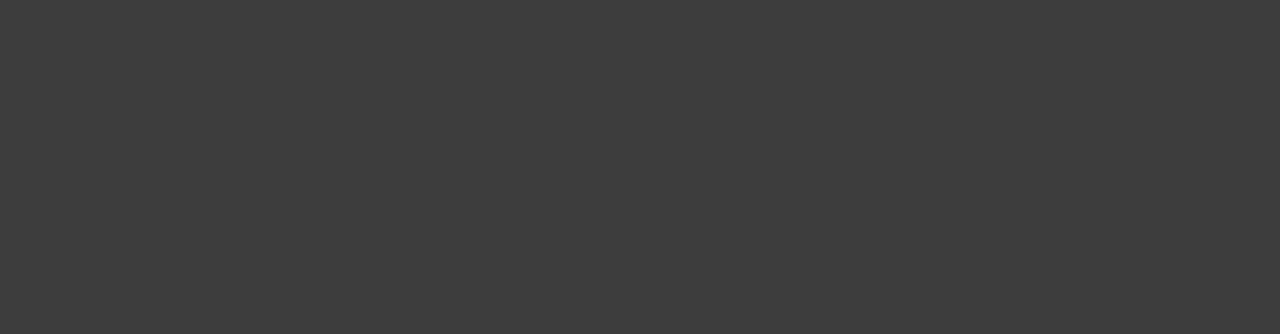
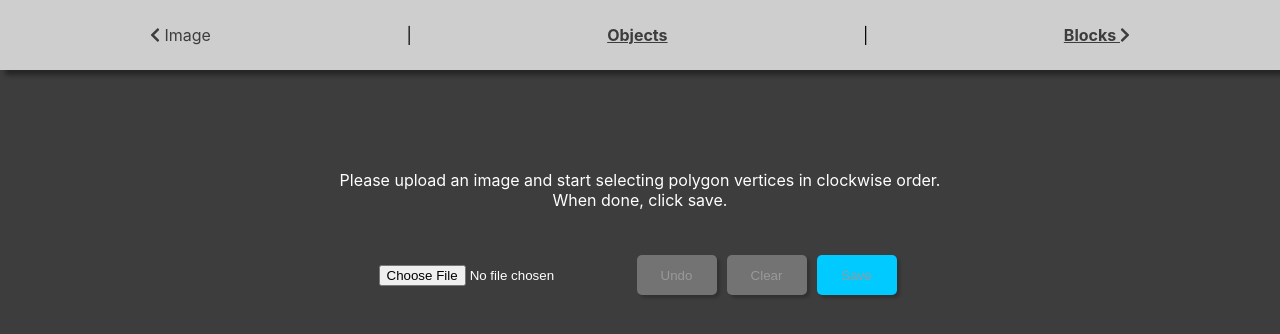
Before and after one commit to ofiron01/solar-panel-studio, a React (Create React App) app: page /image-upload in a window 1280 px wide. Before the commit this address had no page. Shown: the top 334 px of the page. Built offline with nearby package versions, Linux system fonts and the light colour scheme.

Commit message:
image upload, roof polygon rendering, refactoring

```diff
--- a/src/App.js
+++ b/src/App.js
@@ -1,12 +1,11 @@
 import Stage from "./components/Stage";
-import RoofSatImage from "./assets/sat01.png";
-
 import data from "./mock/sat01.json";
 import {useEffect, useState} from "react";
 import {appSteps, toolbarItemsMap} from "./constants";
 import Toolbar from "./components/Toolbar";
 import {useNavigate, useLocation} from "react-router-dom";
 import StateDialog from "./components/StateDialog";
+import ImageUpload from "./components/ImageUpload";
 
 const useDebouncedEffect = (effect, deps, delay) => {
     useEffect(() => {
@@ -24,17 +23,18 @@ function App({step}) {
     const [stageZoom, setStageZoom] = useState(projectState.viewZoom);
     const [gridOpacity, setGridOpacity] = useState(100);
     const [stageRotation, setStageRotation] = useState(projectState.viewOrientation);
-    const [blockToolSelected, setBlockToolSelected] = useState(toolbarItemsMap[step][0].id);
+    const [blockToolSelected, setBlockToolSelected] = useState(step !== appSteps.IMAGE_UPLOAD ? toolbarItemsMap[step][0].id : null);
     const [isModalVisible, setIsModalVisible] = useState(false);
 
 
     //init setBlockToolSelected
     useEffect(() => {
-        //console.log(pathname);
         if (pathname === '/') {
-            navigate(appSteps.OBJECTS);
+            navigate(appSteps.IMAGE_UPLOAD);
         }
+        if (step !== appSteps.IMAGE_UPLOAD) {
             setBlockToolSelected(toolbarItemsMap[step][0].id);
+        }
     }, [pathname, step, navigate]);
 
     //Update project state whenever stage zoom and rotation changes
@@ -76,6 +76,8 @@ function App({step}) {
 
     return (
         <div>
+            {
+                step !== appSteps.IMAGE_UPLOAD ?
                 <Stage
                     step={step}
                     zoomLevel={stageZoom}
@@ -84,10 +86,16 @@ function App({step}) {
                     blockToolSelected={blockToolSelected}
                     projectData={{
                         ...projectState,
-                    satImageUrl: RoofSatImage,
+                        satImageUrl: projectState.image || '',
                     }}
                     handleDataChange={data => setProjectState(data)}
                 />
+                    :<ImageUpload handleDataChange={data => setProjectState({
+                    ...projectState,
+                    ...data,
+                    })} />
+            }
+
             <Toolbar
                 toolItems={toolbarItemsMap[step]}
                 gridOpacity={gridOpacity}
--- a/src/Router.js
+++ b/src/Router.js
@@ -5,9 +5,10 @@ import {appSteps} from "./constants";
 function Router() {
 return (
     <Routes>
+        <Route path={appSteps.IMAGE_UPLOAD} element={<App step={appSteps.IMAGE_UPLOAD} />} />
         <Route path={appSteps.OBJECTS} element={<App step={appSteps.OBJECTS} />} />
         <Route path={appSteps.BLOCKS} element={<App step={appSteps.BLOCKS} />} />
-        <Route path="/" element={<App step={appSteps.OBJECTS} />} />
+        <Route path="/" element={<App step={appSteps.IMAGE_UPLOAD} />} />
     </Routes>
     )
 }
--- /dev/null
+++ b/src/components/ImageUpload.js
@@ -0,0 +1,148 @@
+import {useState} from "react";
+import styled from "styled-components";
+import SiteCanvas from "./SiteCanvas";
+import {ToolButton} from "./Toolbar";
+import {FontAwesomeIcon} from "@fortawesome/react-fontawesome";
+import {faSpinner} from "@fortawesome/free-solid-svg-icons";
+import {useNavigate} from "react-router-dom";
+import {appSteps} from "../constants";
+
+const Wrapper = styled.div`
+  margin-top: 150px;
+  color: #ffffff;
+`
+const StageContent = styled.div`
+    display: flex;
+    justify-content: center;
+    align-items: center;
+    flex-direction: column;
+    transform-origin: center center;
+    transition: 0.25s all;
+    //margin-top: 100px;
+    transform: ${({rotation, zoom}) => `rotate(${rotation}deg) scale(${zoom})`};
+`;
+
+const StyledImage = styled.img`
+  z-index: 0;
+`;
+
+const ButtonsWrapper = styled.div`
+  display: flex;
+  justify-content: center;
+  align-items: center;
+  padding: 20px;
+`;
+
+const Instructions = styled.div`
+  padding: 20px;
+
+  text-align: center;
+`
+
+const api = 'https://organuz.flamiingo.com/blocks.php';
+
+function ImageUpload({handleDataChange}) {
+    const [image, setImage] = useState(null);
+    const [isSaving, setIsSaving] = useState(false);
+    const [projectImage, setProjectImage] = useState(null);
+    const [coordinates, setCoordinates] = useState([]);
+
+    const navigate = useNavigate();
+
+    const onOptimizeSuccess = (data) => {
+        console.log(data);
+        handleDataChange(data);
+    }
+    const handleClick = evt => {
+        const x = evt.nativeEvent.offsetX;
+        const y = evt.nativeEvent.offsetY;
+        console.log(evt.nativeEvent.offsetX, evt.nativeEvent.offsetY);
+
+        setCoordinates([
+            ...coordinates,
+            x,
+            y,
+        ])
+    }
+
+    const onSave = async () => {
+        setIsSaving(true);
+        try {
+            const rawResponse = await fetch(api,
+                {
+                    method: "POST",
+                    body: JSON.stringify({
+                        image: projectImage,
+                        "roof": coordinates,
+                        "blockSize": 15,
+                    })
+                });
+            const content = await rawResponse.json();
+            onOptimizeSuccess(content);
+            setIsSaving(false);
+            navigate(appSteps.OBJECTS);
+        } catch (e) {
+            console.log(e);
+            setIsSaving(false);
+        }
+
+    }
+
+    const onClear = () => {
+        setCoordinates([]);
+    }
+
+    const onUndo = () => {
+        setCoordinates(coordinates.slice(0, -2))
+    }
+
+    const readURL = (evt) => {
+        if (evt.target.files && evt.target.files[0]) {
+            const reader = new FileReader();
+            reader.onload = async function (e) {
+                setProjectImage(e.target.result);
+
+                const img = new Image();
+                img.src = e.target.result;
+                img.onload = function () {
+                    setImage(this)
+                }
+            };
+            reader.readAsDataURL(evt.target.files[0]);
+        }
+    }
+
+    return <Wrapper>
+        <Instructions>
+            Please upload an image and start selecting polygon vertices in clockwise order.<br/>
+            When done, click save.
+        </Instructions>
+        {
+            projectImage && image &&
+                <StageContent>
+
+                    <StyledImage onClick={handleClick} src={projectImage} />
+                    {
+                        coordinates.length > 0 &&
+                        <SiteCanvas width={image.width} height={image.height} coordinates={coordinates}  />
+                    }
+                </StageContent>
+        }
+        <ButtonsWrapper>
+            <input type="file" onChange={readURL} />
+
+            <ToolButton disabled={coordinates.length < 2} onClick={onUndo}>Undo</ToolButton>
+            <ToolButton disabled={coordinates.length < 2} onClick={onClear}>Clear</ToolButton>
+            <ToolButton
+                bgColor="#00caff"
+                disabled={coordinates.length < 2}
+                onClick={onSave}>{
+                isSaving
+                    ? <FontAwesomeIcon icon={faSpinner} />
+                    : 'Save'
+            }</ToolButton>
+        </ButtonsWrapper>
+    </Wrapper>
+}
+
+export default ImageUpload;
--- a/src/components/SiteCanvas.js
+++ b/src/components/SiteCanvas.js
@@ -4,12 +4,14 @@ import styled from 'styled-components';
 const CanvasWrapper = styled.div`
     position: absolute;
     z-index: 0;
+    pointer-events: none;
 `;
 
 const SiteCanvasSvg = styled.svg`
     fill: transparent;
     stroke: #19ffc2;
     stroke-width: 3;
+    pointer-events: none;
 `;
 
 function SiteCanvas({width, height, coordinates}) {
@@ -29,7 +31,7 @@ function SiteCanvas({width, height, coordinates}) {
             <SiteCanvasSvg
                 width={width}
                 height={height}
-                viewBox="0 0 370 370"
+                viewBox={`0 0 ${width} ${height}`}
                 xmlns="http://www.w3.org/2000/svg"
             >
                 <path d={`m${coordinates[0]},${coordinates[1]} ${path} z`}/>
--- a/src/components/Stage.js
+++ b/src/components/Stage.js
@@ -96,12 +96,18 @@ function Stage({step, projectData, zoomLevel, gridOpacity, blockToolSelected, ro
     return (
         <StageWrapper>
             <StageContent zoom={zoomLevel} rotation={rotation}>
+                {
+                    projectData.satImageUrl &&
                     <img alt="Roof" src={projectData.satImageUrl} />
+                }
+                {
+                    projectData?.roof?.length > 0 &&
                     <SiteCanvas
                         width={image.width}
                         height={image.height}
                         coordinates={projectData.roof}
                     />
+                }
 
                 <SiteElementsGrid
                     onClick={handleGridClick}
--- a/src/components/Toolbar.js
+++ b/src/components/Toolbar.js
@@ -29,7 +29,7 @@ const ToolbarRow = styled.div`
   align-items: center;
 `;
 
-const ToolButton = styled.button`
+export const ToolButton = styled.button`
   width: 80px;
   height: 40px;
   margin: 5px;
@@ -39,6 +39,9 @@ const ToolButton = styled.button`
   box-shadow: 3px 3px 3px rgba(0,0,0,0.2);
   border-radius: 5px;
   border: ${({isSelected}) => isSelected ? '1px solid #313131' : 'none'};
+  &[disabled] {
+    cursor: default;
+  }
 `;
 
 const StyledDisabledLink = styled.span`
@@ -78,6 +81,9 @@ function Toolbar({
     return (
         <ToolbarWrapper>
             <ToolbarRow>
+                {
+                    toolItems &&
+                    <>
                         <RangeInput
                             label="Zoom"
                             value={stageZoom}
@@ -102,19 +108,27 @@ function Toolbar({
                             max={360}
                             step={10}
                         />
-
                         <ToolButton onClick={() => setIsModalVisible(true)}>
                             <FontAwesomeIcon icon={faEdit} /> Edit
                         </ToolButton>
+                    </>
+                }
+
+
+                    <NavLink to={appSteps.IMAGE_UPLOAD}>
+                        <FontAwesomeIcon icon={faChevronLeft} /> Image
+                    </NavLink>
+                    <div>&nbsp;|&nbsp;</div>
                     <NavLink to={appSteps.OBJECTS}>
-                        <FontAwesomeIcon icon={faChevronLeft} /> Objects
+                         Objects
                     </NavLink>
                     <div>&nbsp;|&nbsp;</div>
                     <NavLink to={appSteps.BLOCKS}>
                         Blocks <FontAwesomeIcon icon={faChevronRight} />
                     </NavLink>
             </ToolbarRow>
-            <ToolbarRow>
+            {
+                toolItems && <ToolbarRow>
                     {
                         toolItems.map(item => {
                             const Icon = typeof item.icon === 'function'
@@ -134,6 +148,7 @@ function Toolbar({
                         })
                     }
                 </ToolbarRow>
+            }
         </ToolbarWrapper>
     )
 }
--- a/src/constants.js
+++ b/src/constants.js
@@ -13,6 +13,7 @@ import {
 import LevelIcon from "./components/LevelIcon";
 
 export const appSteps = {
+    IMAGE_UPLOAD: '/image-upload',
     OBJECTS: '/objects',
     BLOCKS: '/blocks',
 };
--- a/src/mock/sat01.json
+++ b/src/mock/sat01.json
@@ -1,91 +1,7 @@
 {
-	"image": "sat01.png",
-	"roof": [184,59,294,127,272,164,262,158,208,249,243,269,216,317,76,232,103,187,120,197,179,95,168,88],
-	"orientation": 30,
-	"blockSize": 15,
-	"blocks": [
-		[185,63,"unknown"],
-		[198,70.5,"unknown"],
-		[211,78,"unknown"],
-		[224,85.5,"unknown"],
-		[237,93,"unknown"],
-		[250,100.5,"unknown"],
-		[263,108,"unknown"],
-		[177.5,76,"unknown"],
-		[190.5,83.5,"unknown"],
-		[203.5,91,"unknown"],
-		[216.5,98.5,"unknown"],
-		[229.5,106,"unknown"],
-		[242.5,113.5,"unknown"],
-		[255.5,121,"unknown"],
-		[183,96.5,"unknown"],
-		[196,104,"unknown"],
-		[209,111.5,"unknown"],
-		[222,119,"unknown"],
-		[235,126.5,"unknown"],
-		[175.5,109.5,"unknown"],
-		[188.5,117,"unknown"],
-		[201.5,124.5,"unknown"],
-		[214.5,132,"unknown"],
-		[227.5,139.5,"unknown"],
-		[168,122.5,"unknown"],
-		[181,130,"unknown"],
-		[194,137.5,"unknown"],
-		[207,145,"unknown"],
-		[220,152.5,"unknown"],
-		[160.5,135.5,"unknown"],
-		[173.5,143,"unknown"],
-		[186.5,150.5,"unknown"],
-		[199.5,158,"unknown"],
-		[212.5,165.5,"unknown"],
-		[153,148.5,"unknown"],
-		[166,156,"unknown"],
-		[179,163.5,"unknown"],
-		[192,171,"unknown"],
-		[205,178.5,"unknown"],
-		[145.5,161.5,"unknown"],
-		[158.5,169,"unknown"],
-		[171.5,176.5,"unknown"],
-		[184.5,184,"unknown"],
-		[197.5,191.5,"unknown"],
-		[138,174.5,"unknown"],
-		[151,182,"unknown"],
-		[164,189.5,"unknown"],
-		[177,197,"unknown"],
-		[190,204.5,"unknown"],
-		[130.5,187.5,"unknown"],
-		[143.5,195,"unknown"],
-		[156.5,202.5,"unknown"],
-		[169.5,210,"unknown"],
-		[182.5,217.5,"unknown"],
-		[110,193,"unknown"],
-		[123,200.5,"unknown"],
-		[136,208,"unknown"],
-		[149,215.5,"unknown"],
-		[162,223,"unknown"],
-		[175,230.5,"unknown"],
-		[188,238,"unknown"],
-		[201,245.5,"unknown"],
-		[102.5,206,"unknown"],
-		[115.5,213.5,"unknown"],
-		[128.5,221,"unknown"],
-		[141.5,228.5,"unknown"],
-		[154.5,236,"unknown"],
-		[167.5,243.5,"unknown"],
-		[180.5,251,"unknown"],
-		[193.5,258.5,"unknown"],
-		[95,219,"unknown"],
-		[108,226.5,"unknown"],
-		[121,234,"unknown"],
-		[134,241.5,"unknown"],
-		[147,249,"unknown"],
-		[160,256.5,"unknown"],
-		[173,264,"unknown"],
-		[186,271.5,"unknown"]
-	],
 	"objects": [],
+	"blocks": [],
 	"viewZoom": 1,
 	"viewOrientation": 0,
 	"viewRoute": "/objects"
-
 }
```
Lines whose indentation alone changed are shown as unchanged.
